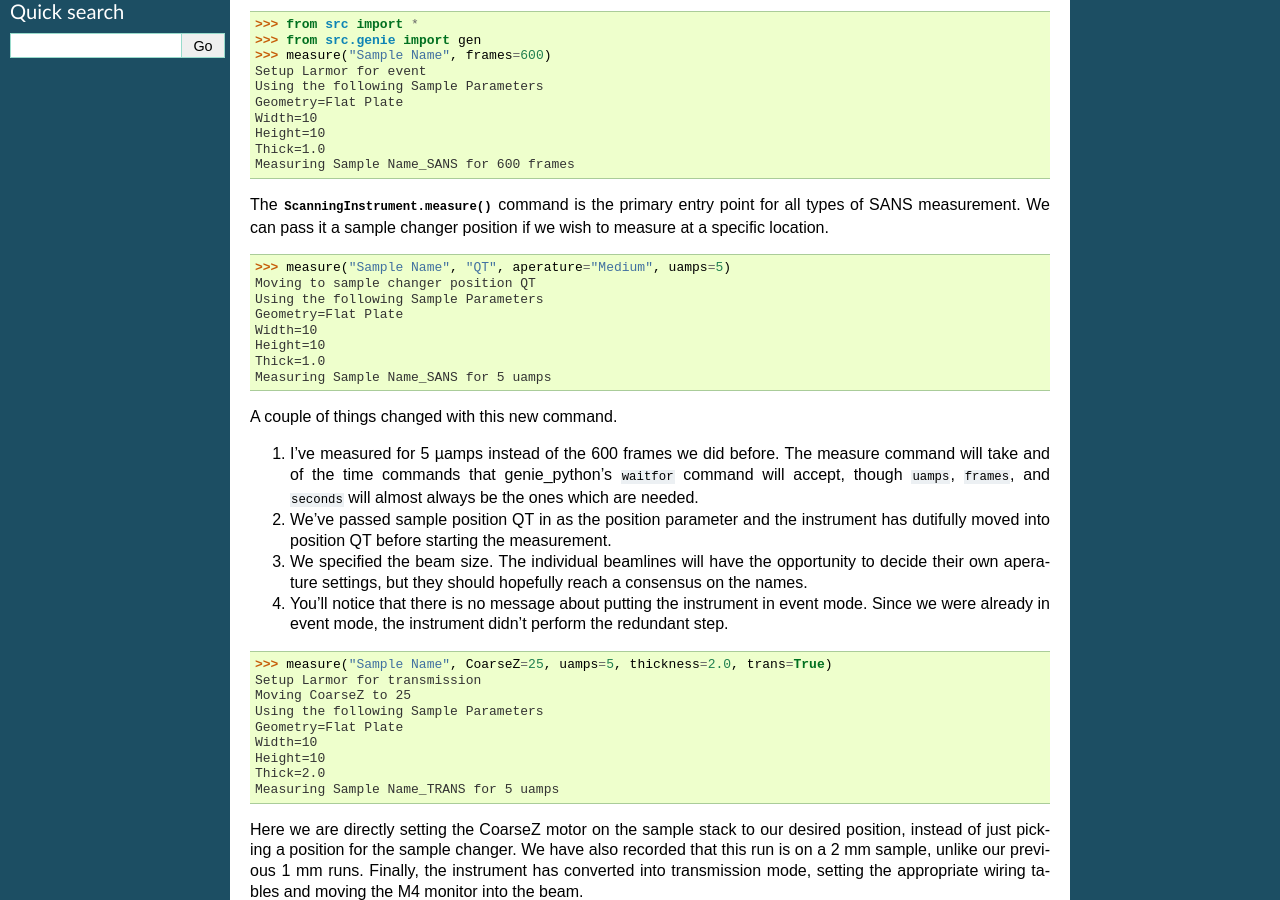
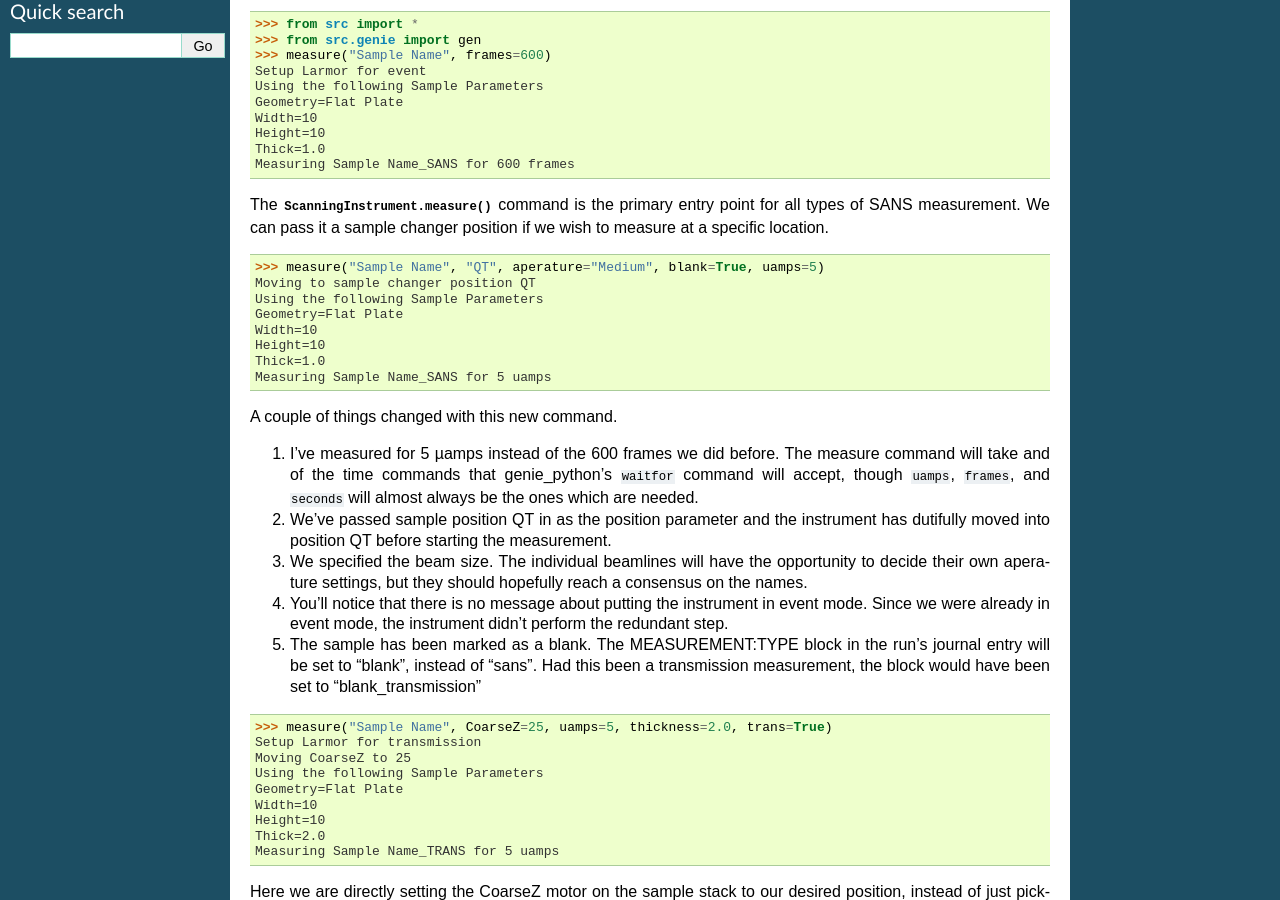
Before and after one commit to PyGenie-Scans/SansScripts, a Sphinx documentation site: the page built from doc/source/tutorial.rst, in a window 1280 px wide and 900 px high, scrolled down 411 px. Built offline with Sphinx 7.4.7, drawn with Linux system fonts in a browser that asks for light colours.

Commit message:
Document measurement:type blocks

```diff
--- a/doc/source/tutorial.rst
+++ b/doc/source/tutorial.rst
@@ -42,7 +42,7 @@ The :py:meth:`ScanningInstrument.measure` command is the primary entry
 point for all types of SANS measurement.  We can pass it a sample
 changer position if we wish to measure at a specific location.
 
->>> measure("Sample Name", "QT", aperature="Medium", uamps=5)
+>>> measure("Sample Name", "QT", aperature="Medium", blank=True, uamps=5)
 Moving to sample changer position QT
 Using the following Sample Parameters
 Geometry=Flat Plate
@@ -70,6 +70,11 @@ A couple of things changed with this new command.
 #. You'll notice that there is no message about putting the instrument
    in event mode.  Since we were already in event mode, the instrument
    didn't perform the redundant step.
+
+#. The sample has been marked as a blank.  The MEASUREMENT:TYPE block
+   in the run's journal entry will be set to "blank", instead of
+   "sans".  Had this been a transmission measurement, the block would
+   have been set to "blank_transmission"
 
 >>> measure("Sample Name", CoarseZ=25, uamps=5, thickness=2.0, trans=True)
 Setup Larmor for transmission
```
